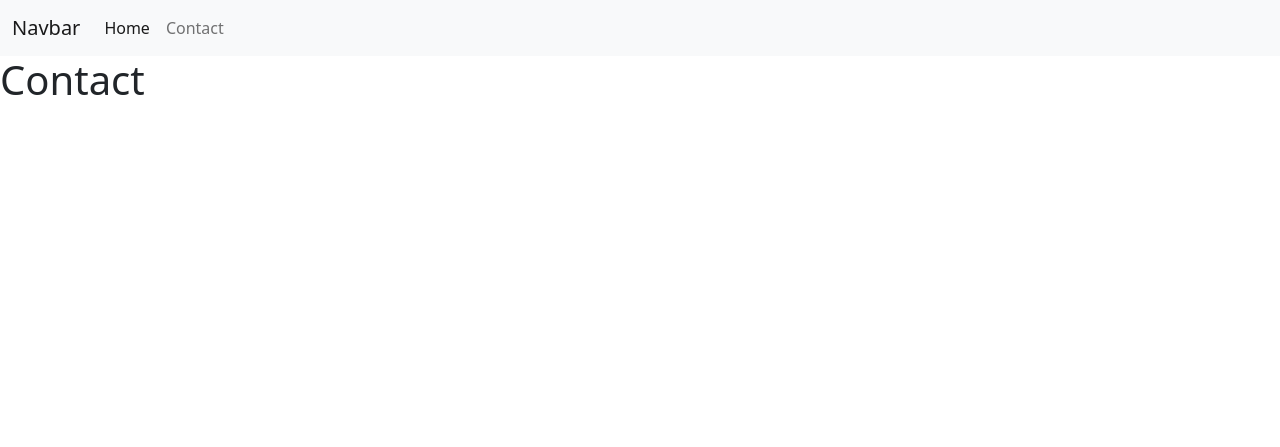
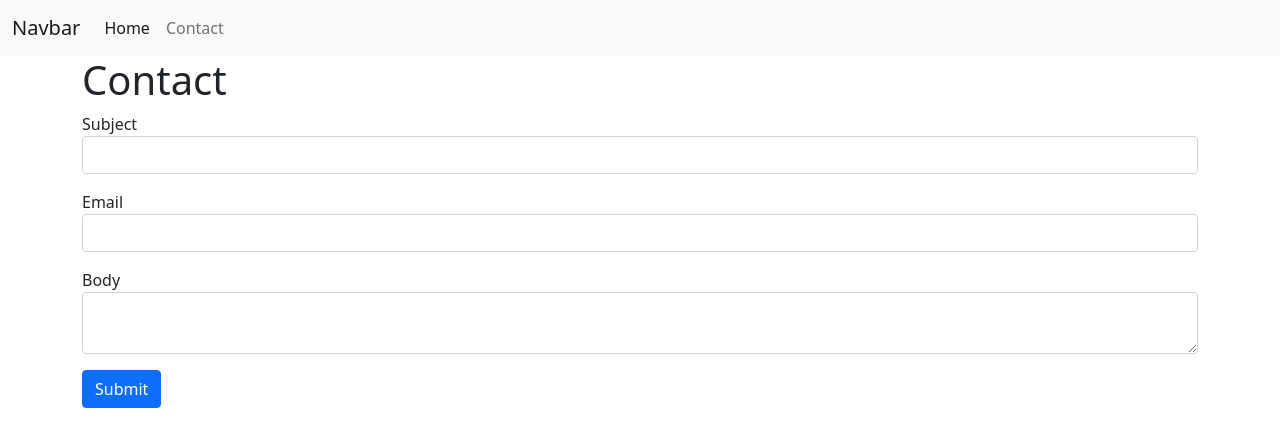
Before and after one commit to walumbe/PHP_MVC_FRAMEWORK, a PHP site: page /contact in a window 1280 px wide. Shown: the top 447 px of the page. Run offline with PHP 8.4, Linux system fonts and the light colour scheme.

Commit message:
implemented controllers

```diff
--- /dev/null
+++ b/controllers/SiteController.php
@@ -0,0 +1,37 @@
+<?php
+
+namespace app\controllers;
+
+use app\core\Application;
+use app\core\Controller;
+use app\core\Request;
+
+/**
+ * @package app\controllers
+ */
+
+ class SiteController extends Controller
+ {
+
+    public function home()
+    {
+        $params = [
+            'name' => "Walumbe"
+        ];
+        return $this->render('home', $params);
+    }
+    public function contact()
+    {
+        return $this->render('contact');
+    }
+
+    public function handleContact(Request $request)
+    {
+
+        $body = $request->getBody();
+
+        var_dump($body);
+        exit;
+        return 'handling submitted data';
+    }
+ }
--- /dev/null
+++ b/core/Controller.php
@@ -0,0 +1,15 @@
+<?php
+namespace app\core;
+
+use app\core\Application;
+
+/**
+ * @package app\core
+ */
+class Controller
+{
+    public function render($view, $params = [])
+    {
+        return Application::$app->router->renderView($view, $params);
+    }
+}
--- a/core/Request.php
+++ b/core/Request.php
@@ -20,4 +20,26 @@ class Request
     {
         return strtolower($_SERVER['REQUEST_METHOD']);
     }
+
+    public function getBody()
+    {
+        $body = [];
+        if($this->getMethod() === 'get')
+        {
+            foreach ($_GET as $key => $value)
+            {
+                 $body[$key] = filter_input(INPUT_GET, $key, FILTER_SANITIZE_SPECIAL_CHARS);
+            }
+        }
+
+        if($this->getMethod() === 'post')
+        {
+            foreach ($_POST as $key => $value)
+            {
+                 $body[$key] = filter_input(INPUT_POST, $key, FILTER_SANITIZE_SPECIAL_CHARS);
+            }
+        }
+
+        return $body;
+    }
 }
--- a/core/Router.php
+++ b/core/Router.php
@@ -27,6 +27,11 @@ class Router
         $this->routes['get'][$path] = $callback;
     }
 
+    public function post($path, $callback)
+    {
+        $this->routes['post'][$path] = $callback;
+    }
+
     public function resolve()
     {
         $path = $this->request->getPath();
@@ -35,20 +40,30 @@ class Router
         if($callback === false)
         {
             $this->response->setStatusCode(404);
-            return "Not Found";
+            return $this->renderView("_404");
         }
         if(is_string($callback))
         {
             return $this->renderView($callback);
         }
-       return  call_user_func($callback);
+        if(is_array($callback))
+        {
+            $callback[0] = new $callback[0]();
+        }
+        // var_dump($callback);
+       return  call_user_func($callback, $this->request);
 
     }
 
-    public function renderView($view)
+    public function renderView($view, $params = [])
     {
         $layoutContent = $this->layoutContent();
-        $viewContent = $this->renderOnlyView($view);
+        $viewContent = $this->renderOnlyView($view, $params);
+        return str_replace('{{content}}', $viewContent, $layoutContent);
+    }
+    public function renderContent($viewContent)
+    {
+        $layoutContent = $this->layoutContent();
         return str_replace('{{content}}', $viewContent, $layoutContent);
     }
 
@@ -59,8 +74,13 @@ class Router
         return ob_get_clean();
     }
 
-    protected function renderOnlyView($view)
+    protected function renderOnlyView($view, $params)
     {
+        // var_dump($params);
+        foreach($params as $key => $value)
+        {
+            $$key = $value;
+        }
         ob_start();
         include_once Application::$ROOT_DIR."/views/$view.php";
         return ob_get_clean();
--- a/public/index.php
+++ b/public/index.php
@@ -4,11 +4,14 @@
 
 require_once __DIR__.'/../vendor/autoload.php';
 
+use app\controllers\SiteController;
 use app\core\Application;
 
 $app = new Application(dirname(__DIR__));
 
-$app->router->get('/', 'home');
-$app->router->get('/contact', 'contact');
+$app->router->get('/', [SiteController::class, 'home']);
+$app->router->get('/contact', [SiteController::class, 'contact']);
+$app->router->post('/contact', [SiteController::class, 'handleContact']);
+
 
 $app->run();
--- /dev/null
+++ b/views/_404.php
@@ -0,0 +1,4 @@
+<?php
+?>
+
+<h1>Not Found</h1>
--- a/views/contact.php
+++ b/views/contact.php
@@ -1 +1,16 @@
 <h1>Contact</h1>
+<form action="" method="post">
+  <div class="mb-3">
+    <label>Subject</label>
+    <input type="text" name="subject" class="form-control" >
+  </div>
+  <div class="mb-3">
+    <label>Email</label>
+    <input type="email" name="email" class="form-control" >
+  </div>
+  <div class="mb-3">
+    <label>Body</label>
+    <textarea name="body" class="form-control" ></textarea>
+  </div>
+  <button type="submit" class="btn btn-primary">Submit</button>
+</form>
--- a/views/home.php
+++ b/views/home.php
@@ -1 +1,2 @@
 <h1>Home</h1>
+<h3>Welcome <?php echo $name; ?></h3>
--- a/views/layouts/main.php
+++ b/views/layouts/main.php
@@ -36,7 +36,9 @@
   </div>
 </nav>
 
+<div class="container">
 {{content}}
+</div>
     <!-- Optional JavaScript; choose one of the two! -->
 
     <!-- Option 1: Bootstrap Bundle with Popper -->
```
